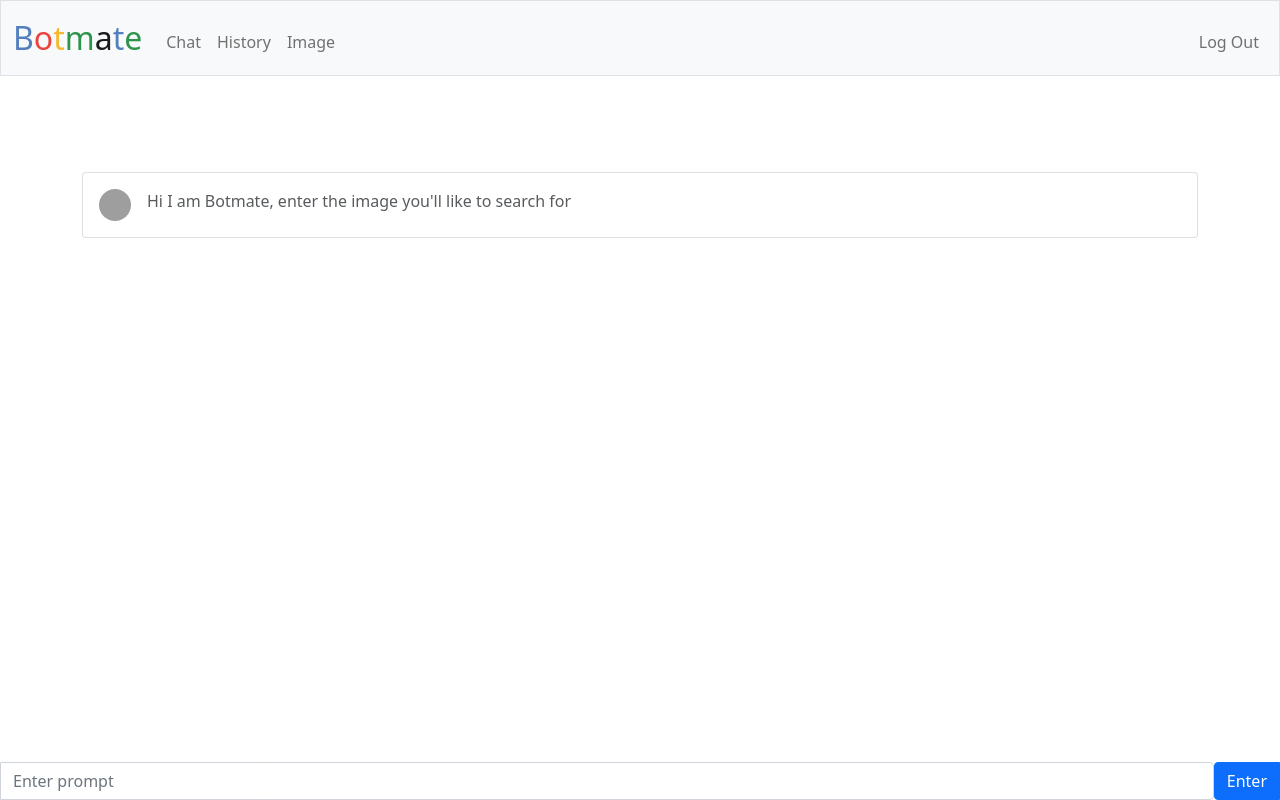
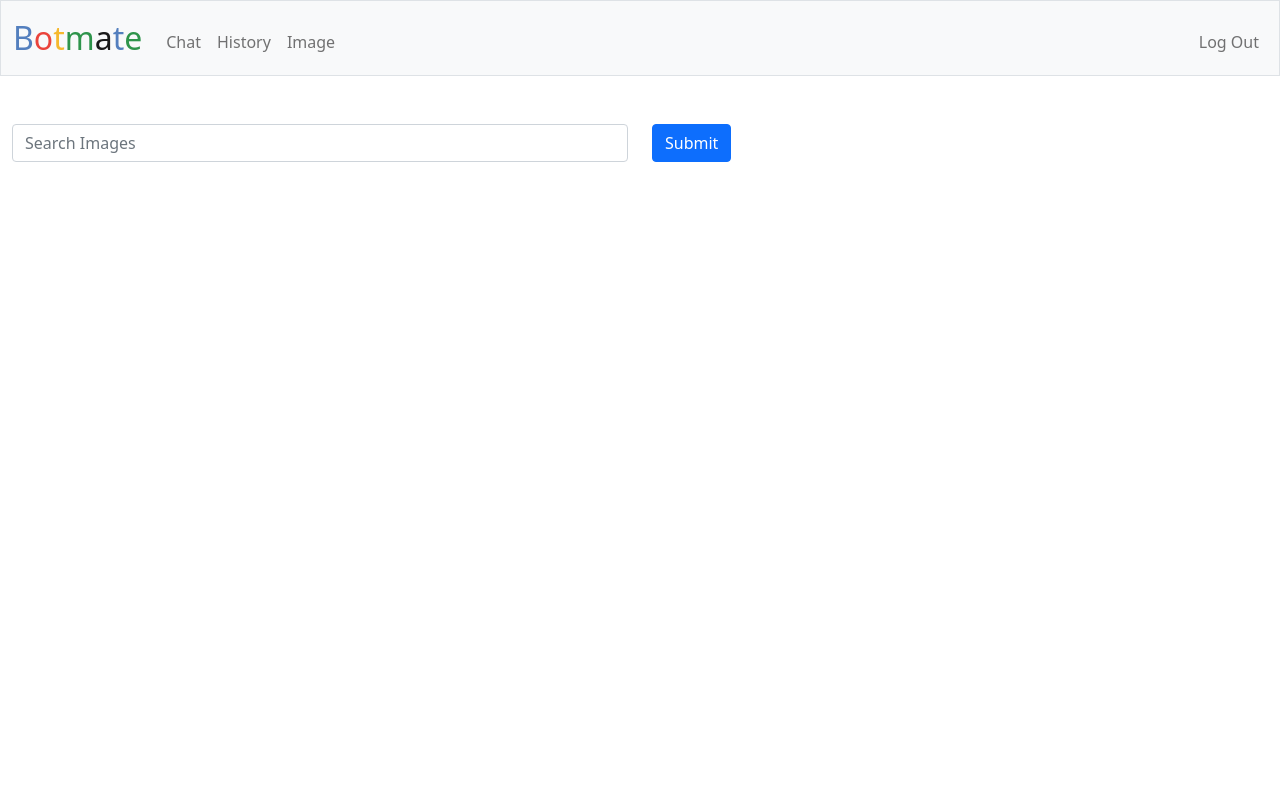
Before and after one commit to Joshdb-18/Botmate, a Flask app: page /image in a window 1280 px wide. Run offline with Flask 2, Linux system fonts and the light colour scheme; a user stored in the database is signed in; grey boxes are pictures that could not be loaded.

Commit message:
successfully implemented the image search

```diff
--- a/app.py
+++ b/app.py
@@ -161,8 +161,17 @@ def chat():
 def image():
     """ Generate images"""
     if request.method == 'POST':
-        query = request.form['prompt']
-        return render_template('image.html', image="No Image Found")
+        api_key = 'unsplash-api-key'
+        url = 'https://api.unsplash.com/search/photos'
+        prompt = request.form.get("prompt")
+        headers = {'Authorization': f'Client-ID {api_key}'}
+        params = {'query': f'{prompt}', 'per_page': 10000}
+
+        response = requests.get(url, headers=headers, params=params)
+        results = response.json()['results']
+        photo_urls = [result['urls']['regular'] for result in results]
+
+        return render_template('image.html', photo_urls=photo_urls)
 
     return render_template('image.html')
 
--- a/config.py
+++ b/config.py
@@ -6,7 +6,7 @@ class Config(object):
 
 class DevelopmentConfig(Config):
     SECRET_KEY = "this-is-a-super-secret-key"
-    OPENAI_KEY = 'api-key'
+    OPENAI_KEY = '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'
 
 
 config = {
--- a/static/styles/styles.css
+++ b/static/styles/styles.css
@@ -33,3 +33,8 @@ nav .navbar-brand .green {
   border-top-left-radius: 0.25rem;
   border-bottom-left-radius: 0.25rem;
   }
+.generatedimages {
+  width: 70%;
+  height: 70%;
+  object-fit: cover;
+  }
--- a/templates/image.html
+++ b/templates/image.html
@@ -5,34 +5,31 @@
 {% endblock %}
 
 {% block main %}
-    <div class="flex-shrink-0">
-      <div class="container">
+<form action="/image" method="POST">
+  <div class="row">
+    <div class="col-sm-8 col-md-6">
+      <input type="text" class="form-control" name="prompt" placeholder="Search Images">
+    </div>
+    <div class="col-sm-4 col-md-2">
+      <button class="btn btn-primary btn-block" type="submit">Submit</button>
+    </div>
+  </div>
+</form>
+<br>
+<br>
+{% if photo_urls %}
+  {% for photo_url in photo_urls %}
+    <div>
+      <a href="{{ photo_url }}" download="photo.jpg">
+        <img src="{{ photo_url }}" alt="Photo" class="generatedimages img-fluid mx-auto d-block">
+	<br>
+        <button class="btn btn-primary btn-lg btn-block mx-auto d-block">Save</button>
+	<br>
         <br>
-        <br>
-        <div id="list-group" class="list-group w-auto">
-          <div class="list-group-item list-group-item-action d-flex gap-3 py-3">
-            <img src="https://encrypted-tbn0.gstatic.com/images?q=tbn:ANd9GcRfmWfS4NrxhMDUYeMWJMeF_frYqV7l0gts8A&usqp=CAU" alt="twbs" width="32" height="32" class="rounded-circle flex-shrink-0">
-          <div class="d-flex gap-2 w-100 justify-content-between">
-            <div>
-              <p class="mb-0 opacity-75">Hi I am Botmate, enter the image you'll like to search for</p>
-            </div>
-          </div>
-        </div>
-      </div>
-      <form action="/image">
-      <div class="container input-group mb-3 text-center">
-	<div class="row">
-	  <div class="col-sm-6 bottom-0 mx-auto">
-	    <div class="form-group d-flex fixed-bottom mb-0">
-              <input type="text" class="form-control flex-grow-1 mr-2" name="prompt" id="chat-input" placeholder="Enter prompt">
-              <div class="input-group-append">
-                <button id="bot-button" class="btn btn-primary" type="submit">Enter</button>
-              </div>
-	    </div>
-	  </div>
-	</div>
-      </div>
-   </div>
-  </form>
-  </div>
+	<br>
+      </a>
+    </div>
+  {% endfor %}
+{% endif %}
+
 {% endblock %}
```
Also changed, not shown: README.md, instance/database.db, 2 other files.
